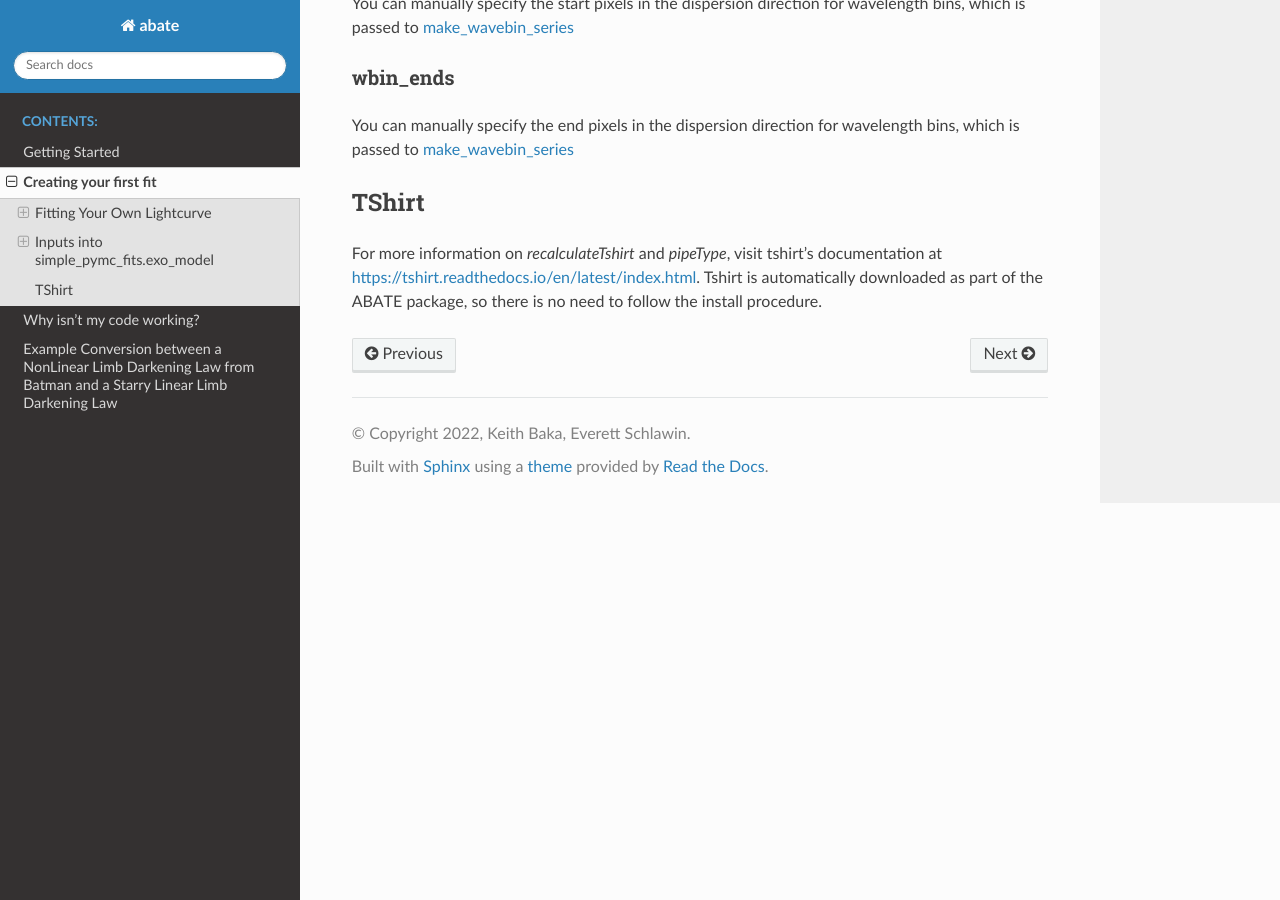
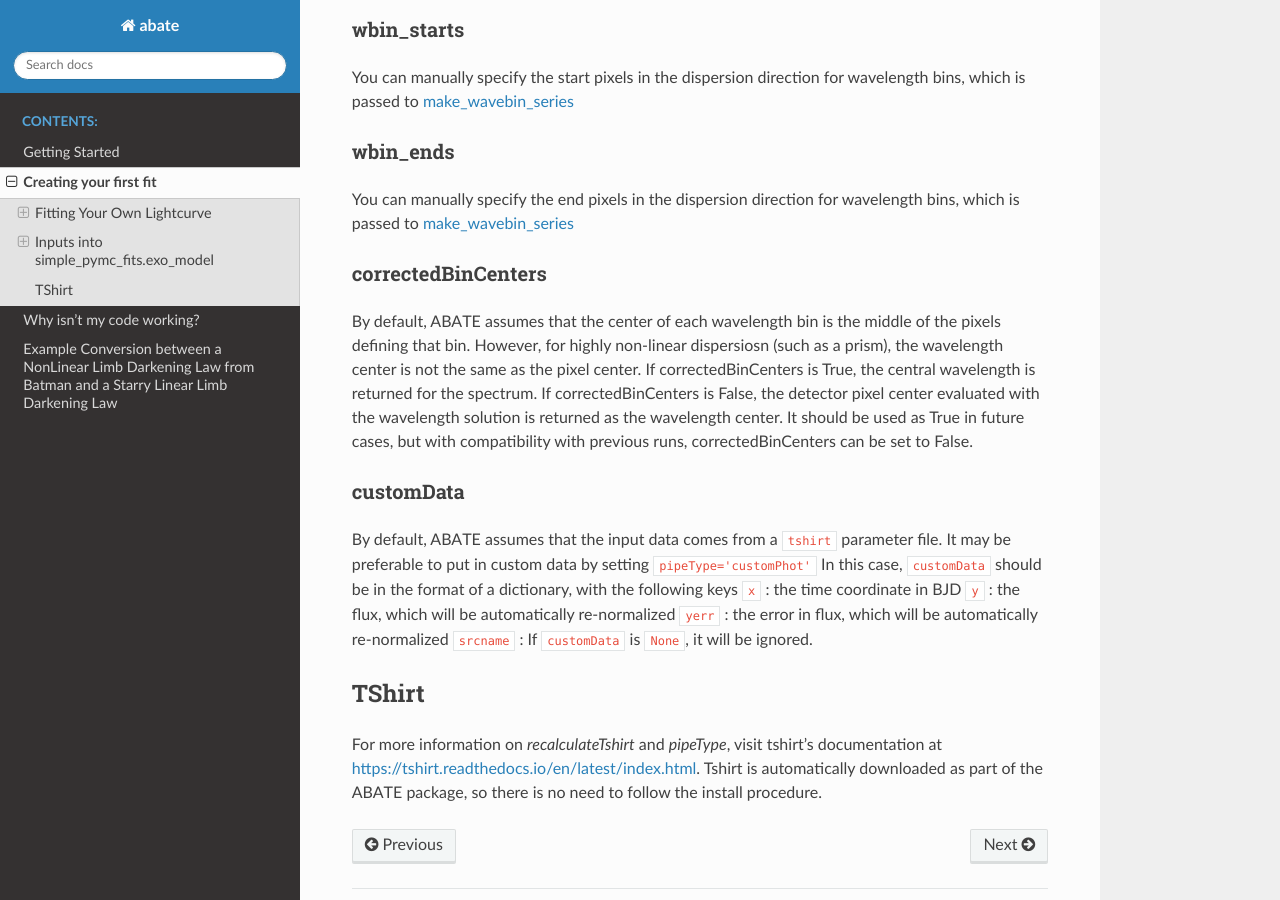
Before and after one commit to eas342/ABATE, a Sphinx documentation site: the page built from docs/fitting_lightcurves.rst, in a window 1280 px wide and 900 px high, scrolled down 5841 px. Built offline with Sphinx 7.4.7 and the Read the Docs theme 2.0.0, drawn with Linux system fonts in a browser that asks for light colours; some of the changed text lies outside the part shown.

Commit message:
custom data, corrected bin centers for px vs wave

```diff
--- a/docs/fitting_lightcurves.rst
+++ b/docs/fitting_lightcurves.rst
@@ -108,6 +108,8 @@ pipeType
 ~~~~~~~~~
 
 This variable is a string, set to either 'phot' for photometry or 'spec' for spectroscopy.
+Or, you can set the input X/Y manually to :code:`customPhot` for custom photometry and
+specify the data in :code:`customData`
 
 ld_law
 ~~~~~~~
@@ -169,7 +171,8 @@ If it is 'old-legacy', it was a quick wrong way Fp(phi) - (1.0 - A cos(phi + phi
 
 expStart
 ~~~~~~~~
-Should the beginning be fit with an exponential?
+Should the beginning be fit with an exponential? If True, there will be one exponential.
+If set to "double", two exponentials will be used.
 
 mask
 ~~~~
@@ -195,6 +198,28 @@ wbin_ends
 ~~~~~~~~~
 You can manually specify the end pixels in the dispersion direction for wavelength bins, which is passed to `make_wavebin_series <https://tshirt.readthedocs.io/en/latest/modules.html#tshirt.pipeline.spec_pipeline.spec.make_wavebin_series>`_
 
+correctedBinCenters
+~~~~~~~~~~~~~~~~~~~~
+By default, ABATE assumes that the center of each wavelength bin is the middle of the pixels
+defining that bin. However, for highly non-linear dispersiosn (such as a prism), the wavelength
+center is not the same as the pixel center.
+If correctedBinCenters is True, the central wavelength is returned for the spectrum.
+If correctedBinCenters is False, the detector pixel center evaluated with the wavelength solution
+is returned as the wavelength center.
+It should be used as True in future cases, but with compatibility with previous runs,
+correctedBinCenters can be set to False.
+
+customData
+~~~~~~~~~~
+By default, ABATE assumes that the input data comes from a :code:`tshirt` parameter file.
+It may be preferable to put in custom data by setting :code:`pipeType='customPhot'`
+In this case, :code:`customData` should be in the format of a dictionary, with the following keys
+:code:`x` : the time coordinate in BJD
+:code:`y` : the flux, which will be automatically re-normalized
+:code:`yerr` : the error in flux,  which will be automatically re-normalized
+:code:`srcname` :
+If :code:`customData` is :code:`None`, it will be ignored.
+
 TShirt
 ------
 
```
Also changed, not shown: 1 other file.
